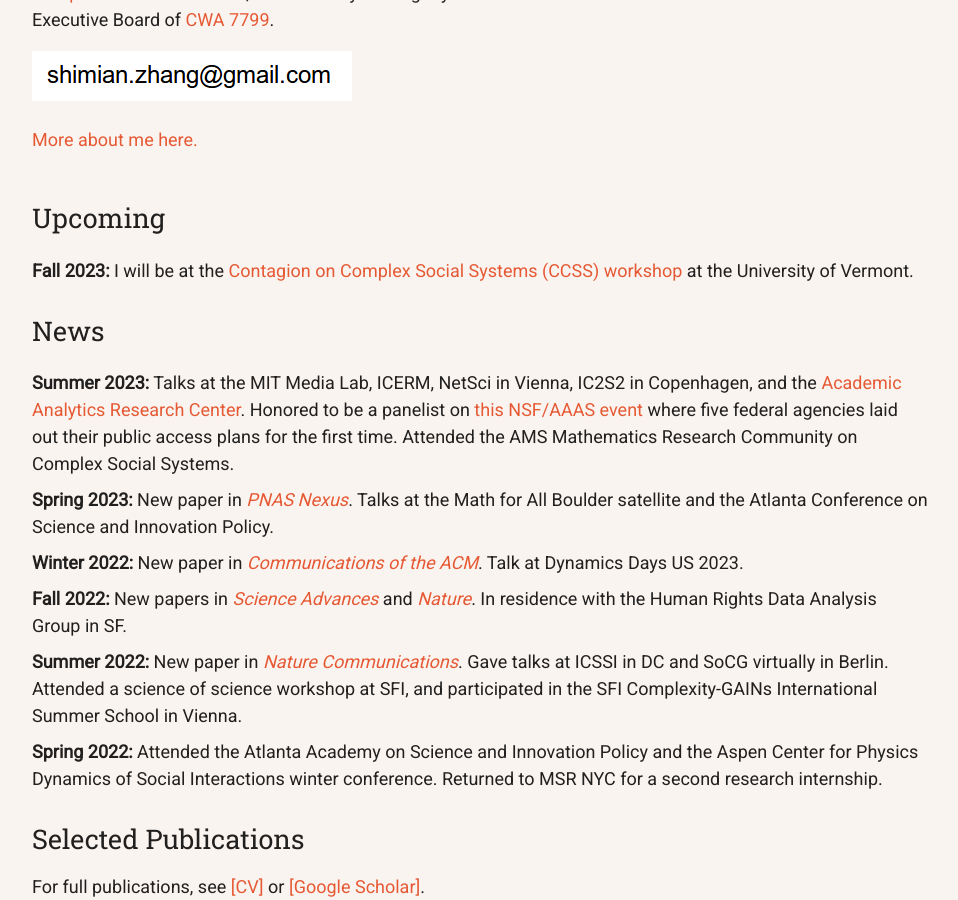
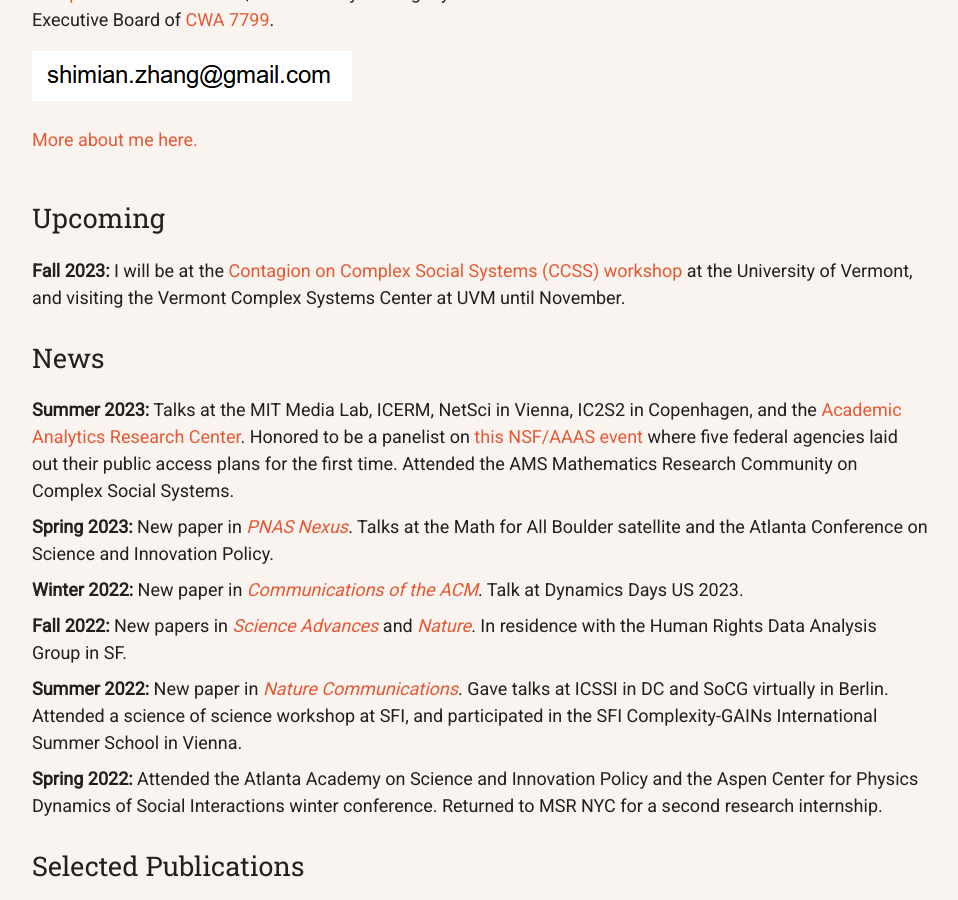
Before and after one commit to samzhang111/samzhang111.github.io, a Jekyll site: the page built from index.html, in a window 1280 px wide and 900 px high, scrolled down 613 px. Shown: the whole window, without its empty margins (160-1118 px from the left). Built offline with Jekyll 4.4.1, drawn with Linux system fonts in a browser that asks for light colours; nearby versions of some CDN libraries.

Commit message:
uvm update

```diff
--- a/index.html
+++ b/index.html
@@ -52,7 +52,7 @@ layout: default
 <div id='recent' class="vertical-section">
           <div class="sectitle">Upcoming</div>
           <ul>
-              <li><b>Fall 2023:</b> I will be at the <a href="https://ccss-conference.github.io/" target="_blank">Contagion on Complex Social Systems (CCSS) workshop</a> at the University of Vermont.</li>
+              <li><b>Fall 2023:</b> I will be at the <a href="https://ccss-conference.github.io/" target="_blank">Contagion on Complex Social Systems (CCSS) workshop</a> at the University of Vermont, and visiting the Vermont Complex Systems Center at UVM until November.</li>
           </ul>
           <div class="sectitle">News</div>
           <ul>
```
